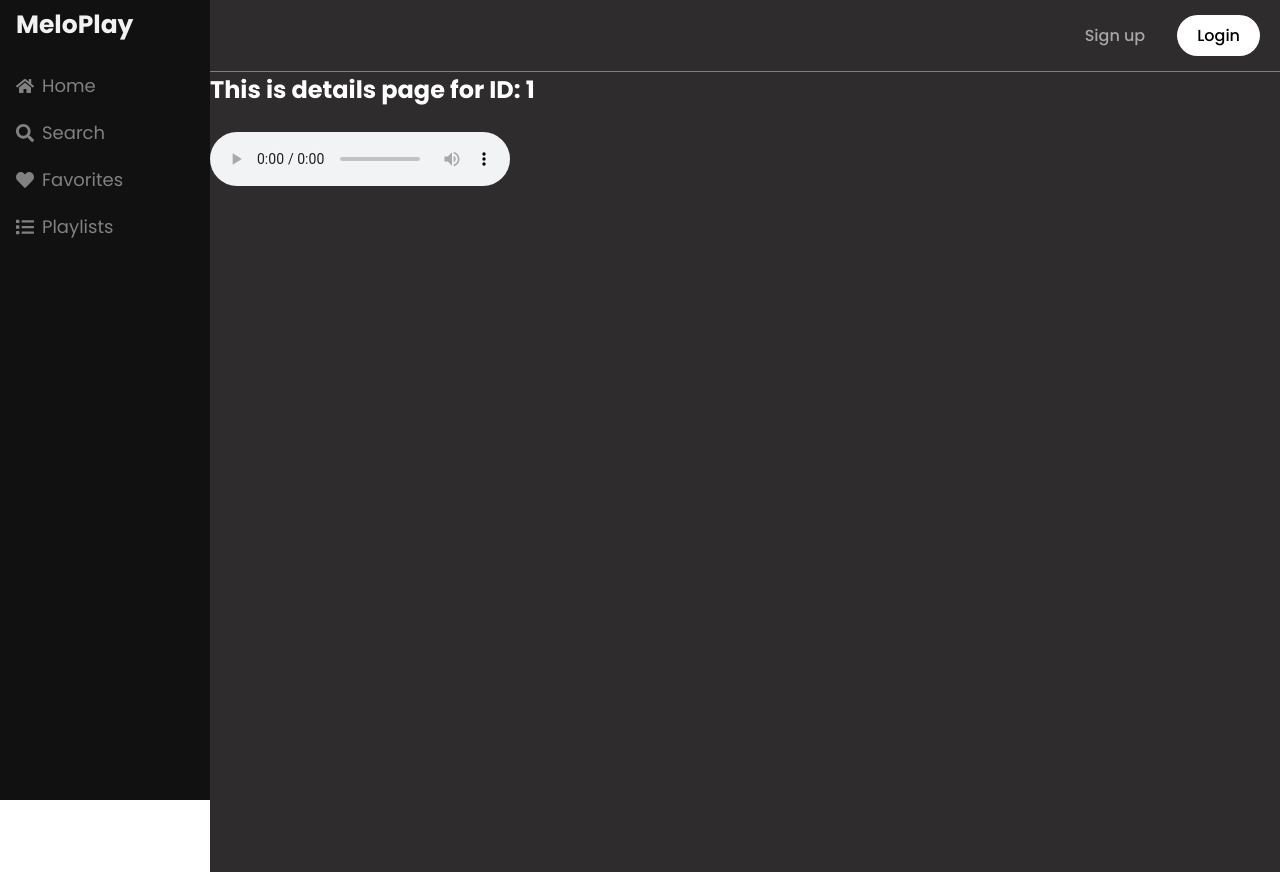
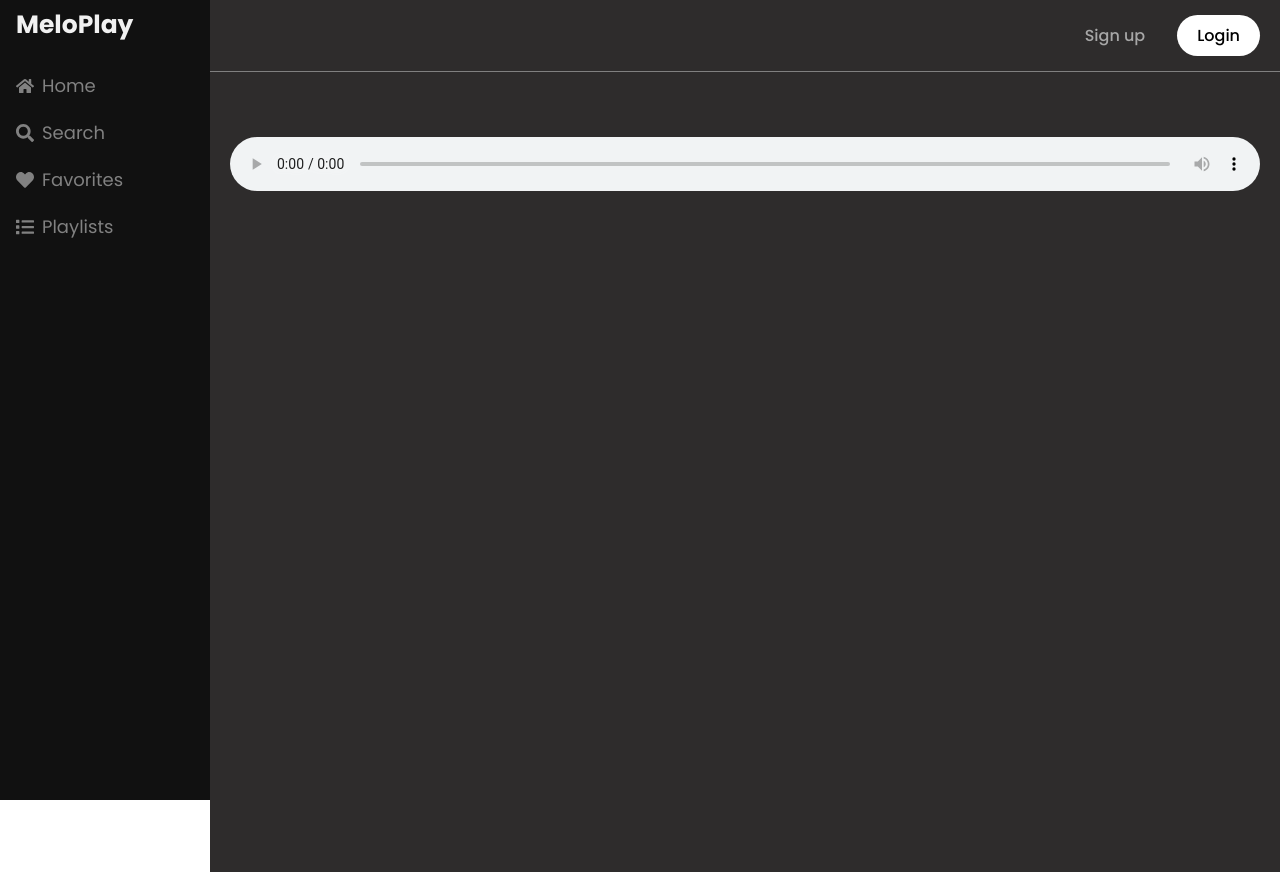
Before and after one commit to yusuf-khan-swd/melo-play, a React (Vite) app: page /details-album/1 in a window 1280 px wide. Built offline with nearby package versions, Linux system fonts and the light colour scheme.

Commit message:
Make Details page for music details

```diff
--- a/src/Pages/Details/Details.tsx
+++ b/src/Pages/Details/MusicDetails.tsx
@@ -1,6 +1,16 @@
 import React, { useEffect, useState } from "react";
 import { useLocation, useParams } from "react-router-dom";
 import { MainBodyContainer } from "../../styles";
+import {
+  DetailsCard,
+  DetailsCardBody,
+  DetailsCardContentBody,
+  DetailsContainer,
+  DetailsImage,
+  DetailsImageContainer,
+  DetailsMusicAudio,
+  DetailsMusicName,
+} from "../../styles/MusicDetailsStyled";
 import {
   Spinner,
   SpinnerBackground,
@@ -20,7 +30,7 @@ interface Images {
   [index: number]: { url: string };
 }
 
-const Details = () => {
+const MusicDetails = () => {
   const { id } = useParams();
   const { pathname } = useLocation();
   const [isDataLoading, setIsDataLoading] = useState(false);
@@ -79,12 +89,24 @@ const Details = () => {
 
   return (
     <MainBodyContainer>
-      <h2>This is details page for ID: {albumUri}</h2>
-      <img src={track?.album?.images[1]?.url} alt="" />
-      <p>{track?.name}</p>
-      <audio src={track?.preview_url} controls></audio>
+      <DetailsContainer>
+        <DetailsCard>
+          <DetailsCardBody>
+            <DetailsImageContainer>
+              <DetailsImage src={track?.album?.images[1]?.url} alt="" />
+            </DetailsImageContainer>
+            <DetailsCardContentBody>
+              <DetailsMusicName>{track?.name}</DetailsMusicName>
+            </DetailsCardContentBody>
+          </DetailsCardBody>
+          <DetailsMusicAudio
+            src={track?.preview_url}
+            controls
+          ></DetailsMusicAudio>
+        </DetailsCard>
+      </DetailsContainer>
     </MainBodyContainer>
   );
 };
 
-export default Details;
+export default MusicDetails;
--- a/src/Routes/Routes/Routes.tsx
+++ b/src/Routes/Routes/Routes.tsx
@@ -4,7 +4,7 @@ import Playlist from "../../Pages/Playlist/Playlist";
 import Search from "../../Pages/Search/Search";
 import MainLayouts from "../../layouts/MainLayouts";
 import Home from "../../Pages/Home/Home";
-import Details from "../../Pages/Details/Details";
+import MusicDetails from "../../Pages/Details/MusicDetails";
 
 export const router = createBrowserRouter([
   {
@@ -33,11 +33,11 @@ export const router = createBrowserRouter([
       },
       {
         path: "/details-track/:id/",
-        element: <Details />,
+        element: <MusicDetails />,
       },
       {
         path: "/details-album/:id/",
-        element: <Details />,
+        element: <MusicDetails />,
       },
     ],
   },
--- /dev/null
+++ b/src/styles/MusicDetailsStyled.tsx
@@ -0,0 +1,39 @@
+import styled from "styled-components";
+
+export const DetailsContainer = styled.div`
+  padding: 20px;
+`;
+
+export const DetailsCard = styled.div``;
+
+export const DetailsCardBody = styled.div`
+  display: flex;
+  align-items: center;
+
+  @media (max-width: 760px) {
+    flex-direction: column;
+  }
+`;
+
+export const DetailsImageContainer = styled.div``;
+
+export const DetailsImage = styled.img`
+  width: 100%;
+`;
+
+export const DetailsCardContentBody = styled.div`
+  margin-left: 10px;
+`;
+
+export const DetailsMusicName = styled.p`
+  font: 500 50px "Poppins";
+
+  @media (max-width: 760px) {
+    font-size: 18px;
+  }
+`;
+
+export const DetailsMusicAudio = styled.audio`
+  margin-top: 20px;
+  width: 100%;
+`;
```
